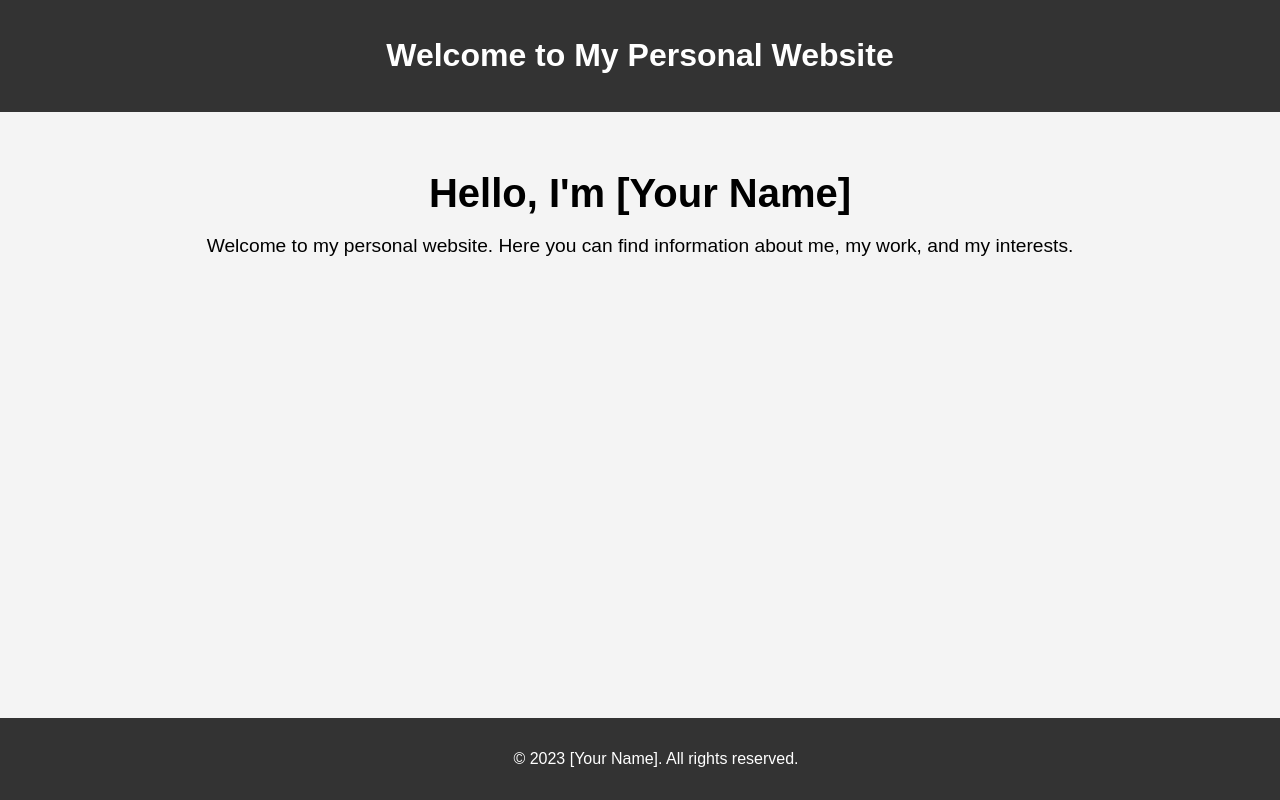
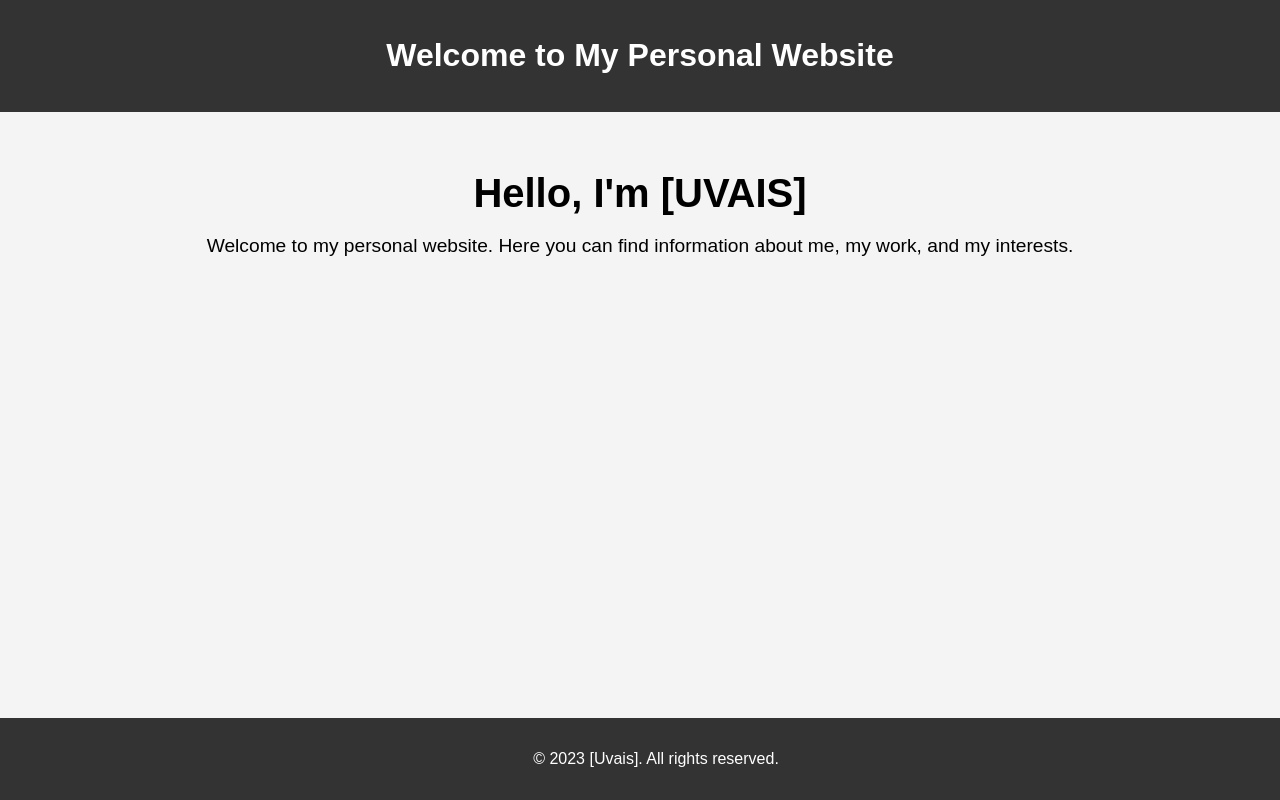
Before and after one commit to zaynarif601/zaynarif.github.io, a plain HTML site: page index.html in a window 1280 px wide. Drawn offline with Linux system fonts and the light colour scheme.

Commit message:
Update index.html

```diff
--- a/index.html
+++ b/index.html
@@ -45,11 +45,11 @@
         <h1>Welcome to My Personal Website</h1>
     </div>
     <div class="main-content">
-        <h1>Hello, I'm [Your Name]</h1>
+        <h1>Hello, I'm [UVAIS]</h1>
         <p>Welcome to my personal website. Here you can find information about me, my work, and my interests.</p>
     </div>
     <div class="footer">
-        <p>&copy; 2023 [Your Name]. All rights reserved.</p>
+        <p>&copy; 2023 [Uvais]. All rights reserved.</p>
     </div>
 </body>
 </html>
```
